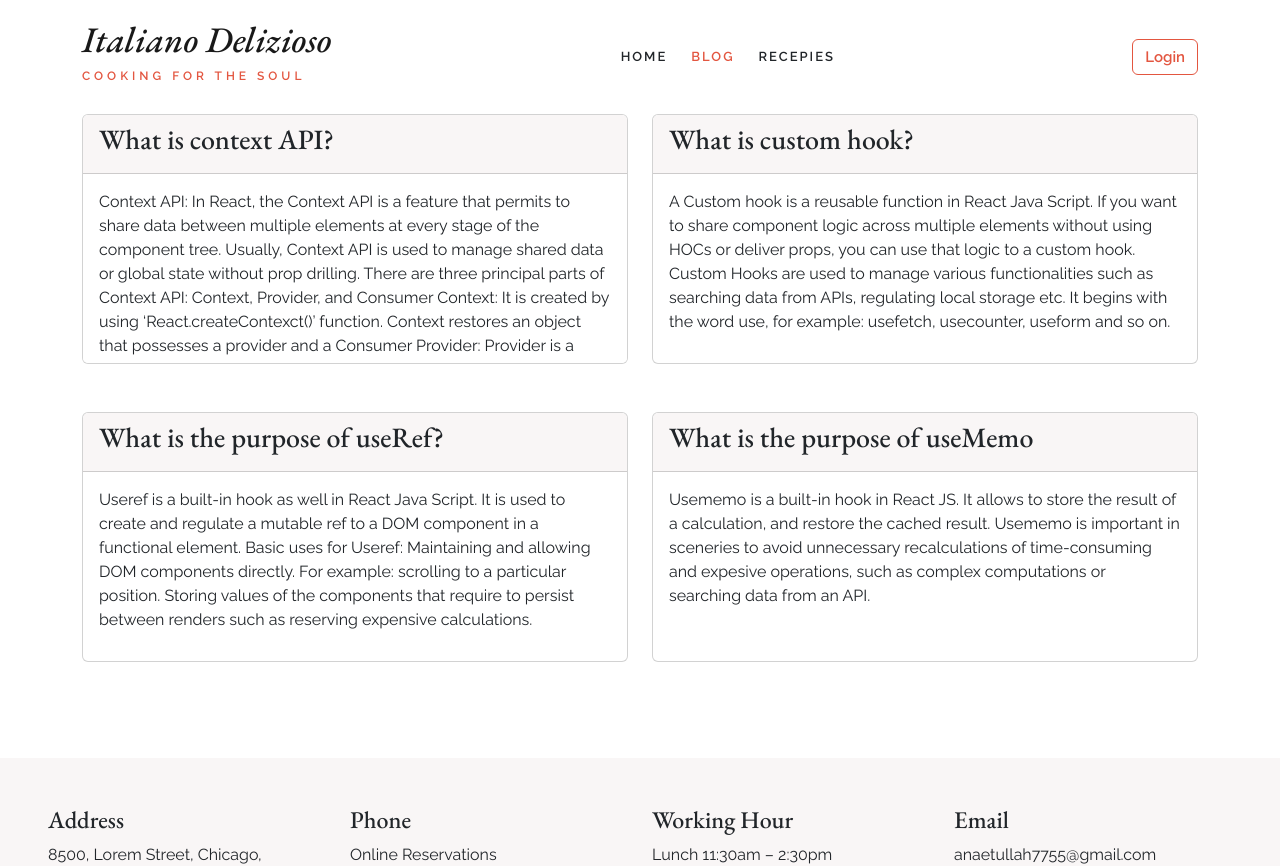
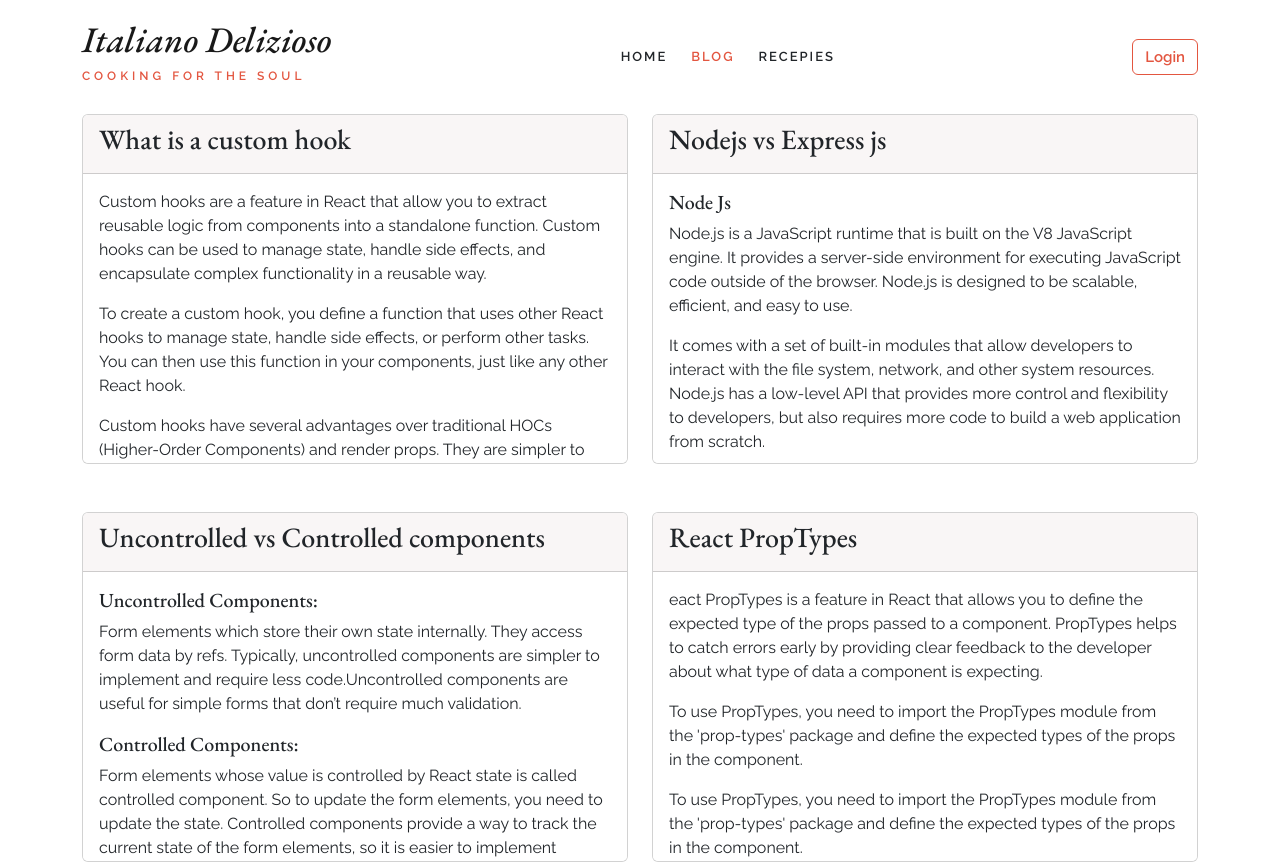
Before and after one commit to anayetullah-developer/italiano-client, a React (Vite) app: page /blog in a window 1280 px wide. Shown: the top 866 px of the page. Built offline with nearby package versions, Linux system fonts and the light colour scheme; no server answers.

Commit message:
Blog page content has been uploaded

```diff
--- a/src/components/Blog/Blog.jsx
+++ b/src/components/Blog/Blog.jsx
@@ -1,65 +1,159 @@
-import React from 'react'
-import Container from 'react-bootstrap/Container';
-import Row from 'react-bootstrap/Row';
-import Col from 'react-bootstrap/Col';
-import Card from 'react-bootstrap/Card';
+import React from "react";
+import Container from "react-bootstrap/Container";
+import Row from "react-bootstrap/Row";
+import Col from "react-bootstrap/Col";
+import Card from "react-bootstrap/Card";
 
-
-function Blog () {
+function Blog() {
   return (
     <>
       <Container>
         <Row>
           <Col md={6} className="mb-3 mb-md-5">
-            <Card style={{height: "250px", overflow: "auto"}}>
-            <Card.Header className="bg-primary"><h3>What is context API?</h3></Card.Header>
+            <Card style={{ height: "350px", overflow: "auto" }}>
+              <Card.Header className="bg-primary">
+                <h3>What is a custom hook</h3>
+              </Card.Header>
               <Card.Body>
-            <Card.Text>
-                    Context API: In React, the Context API is a feature that permits to share data between multiple elements at every stage of the component tree. Usually, Context API is used to manage shared data or global state without prop drilling. There are three principal parts of Context API: Context,  Provider, and Consumer
-                    Context:  It is created by using ‘React.createContexct()’ function. Context restores an object that possesses a provider and a Consumer
-
-                    Provider: Provider is a feature that allows a value prop which is used to render the actual data within shared data.
-                    Consumer: Consumer is an element in React JS which is used to access the data from the context that provides theReact.Contexct.Consumer component to consume the data and pass elements with the shared data.
-            </Card.Text>
+                <div>
+                  <p>
+                    Custom hooks are a feature in React that allow you to
+                    extract reusable logic from components into a standalone
+                    function. Custom hooks can be used to manage state, handle
+                    side effects, and encapsulate complex functionality in a
+                    reusable way.
+                  </p>{" "}
+                  <p>
+                    To create a custom hook, you define a function that uses
+                    other React hooks to manage state, handle side effects, or
+                    perform other tasks. You can then use this function in your
+                    components, just like any other React hook.{" "}
+                  </p>
+                  <p>
+                    {" "}
+                    Custom hooks have several advantages over traditional HOCs
+                    (Higher-Order Components) and render props. They are simpler
+                    to use, easier to test, and more flexible.{" "}
+                  </p>
+                  <p>
+                    Custom hooks can be used in any component, regardless of its
+                    hierarchy, and they can be composed with other hooks to
+                    create more complex functionality. Custom hooks follow the
+                    naming convention of starting with the prefix "use" to
+                    indicate that they are hooks.
+                  </p>
+                </div>
               </Card.Body>
             </Card>
           </Col>
           <Col md={6} className="mb-3 mb-md-5">
-            <Card  style={{height: "250px", overflow: "auto"}}>
-            <Card.Header className="bg-primary"><h3>What is custom hook?</h3></Card.Header>
+            <Card style={{ height: "350px", overflow: "auto" }}>
+              <Card.Header className="bg-primary">
+                <h3>Nodejs vs Express js</h3>
+              </Card.Header>
               <Card.Body>
-            <Card.Text>
-            A Custom hook is a reusable function in React Java Script. If you want to share component logic across multiple elements without using HOCs or deliver props, you can use that logic to a custom hook. Custom Hooks are used to manage various functionalities such as searching data from APIs, regulating local storage etc. It begins with the word use, for example: usefetch, usecounter, useform and so on.
-
-            </Card.Text>
+                <h5>Node Js</h5>
+                <div className="">
+                  <p>
+                    Node.js is a JavaScript runtime that is built on the V8
+                    JavaScript engine. It provides a server-side environment for
+                    executing JavaScript code outside of the browser. Node.js is
+                    designed to be scalable, efficient, and easy to use.
+                  </p>
+                  <p>
+                    It comes with a set of built-in modules that allow
+                    developers to interact with the file system, network, and
+                    other system resources. Node.js has a low-level API that
+                    provides more control and flexibility to developers, but
+                    also requires more code to build a web application from
+                    scratch.
+                  </p>
+                </div>
+                <h5>Express Js</h5>
+                <div>
+                  <p>
+                    Express.js is a lightweight web application framework built
+                    on top of Node.js. It provides a high-level API that
+                    simplifies the process of building web applications.
+                    Express.js offers features such as middleware, routing, and
+                    templating engines that make it easier to handle HTTP
+                    requests and responses.
+                  </p>
+                  <p>
+                    Express.js is opinionated, which means it provides a set of
+                    conventions and best practices that make it easier to build
+                    web applications quickly and efficiently. Express.js is
+                    known for its speed, flexibility, and ease of use, and is
+                    widely used by developers around the world.
+                  </p>
+                </div>
               </Card.Body>
             </Card>
           </Col>
         </Row>
         <Row>
           <Col md={6} className="mb-3 mb-md-5">
-            <Card  style={{height: "250px", overflow: "auto"}}>
-            <Card.Header className="bg-primary"><h3>What is the purpose of useRef?</h3></Card.Header>
+            <Card style={{ height: "350px", overflow: "auto" }}>
+              <Card.Header className="bg-primary">
+                <h3>Uncontrolled vs Controlled components</h3>
+              </Card.Header>
               <Card.Body>
-            <Card.Text className=''>
-                Useref is a built-in hook as well in React Java Script. It is used to create and regulate a mutable ref to a DOM component in a functional element.
-
-               Basic uses for Useref:
-               Maintaining and allowing DOM components directly. For example:  scrolling to a particular position. Storing values of the components that require to persist between renders such as  reserving expensive calculations.
-
-
-            </Card.Text>
+                <h5>Uncontrolled Components:</h5>
+                <div className="">
+                  <p>
+                    Form elements which store their own state internally. They
+                    access form data by refs. Typically, uncontrolled components
+                    are simpler to implement and require less code.Uncontrolled
+                    components are useful for simple forms that don’t require
+                    much validation.
+                  </p>
+                </div>
+                <h5>Controlled Components:</h5>
+                <div>
+                  <p>
+                    {" "}
+                    Form elements whose value is controlled by React state is
+                    called controlled component. So to update the form elements,
+                    you need to update the state. Controlled components provide
+                    a way to track the current state of the form elements, so it
+                    is easier to implement validation and custom behavior.
+                    Controlled components are useful for more complex forms that
+                    require extensive validation.
+                  </p>
+                </div>
               </Card.Body>
             </Card>
           </Col>
           <Col md={6} className="mb-3 mb-md-5">
-            <Card  style={{height: "250px", overflow: "auto"}}>
-            <Card.Header className="bg-primary"><h3>What is the purpose of useMemo</h3></Card.Header>
+            <Card style={{ height: "350px", overflow: "auto" }}>
+              <Card.Header className="bg-primary">
+                <h3> React PropTypes</h3>
+              </Card.Header>
               <Card.Body>
-            <Card.Text>
-            Usememo is a built-in hook in React JS. It allows to store the result of a calculation, and restore the cached result.  Usememo is important in sceneries to avoid unnecessary recalculations of time-consuming and expesive operations, such as complex computations or searching data from an API.
+                <div>
+                  <p>
+                    eact PropTypes is a feature in React that allows you to
+                    define the expected type of the props passed to a component.
+                    PropTypes helps to catch errors early by providing clear
+                    feedback to the developer about what type of data a
+                    component is expecting.
+                  </p>
+                  <p>
+                    To use PropTypes, you need to import the PropTypes module
+                    from the 'prop-types' package and define the expected types
+                    of the props in the component.
+                  </p>
+                  <p>
+                    To use PropTypes, you need to import the PropTypes module
+                    from the 'prop-types' package and define the expected types
+                    of the props in the component.{" "}
+                  </p>
 
-            </Card.Text>
+                  <p>
+                    Using PropTypes is a good practice for improving the
+                    robustness and maintainability of your React applications.
+                  </p>
+                </div>
               </Card.Body>
             </Card>
           </Col>
```
Lines whose indentation alone changed are shown as unchanged.
